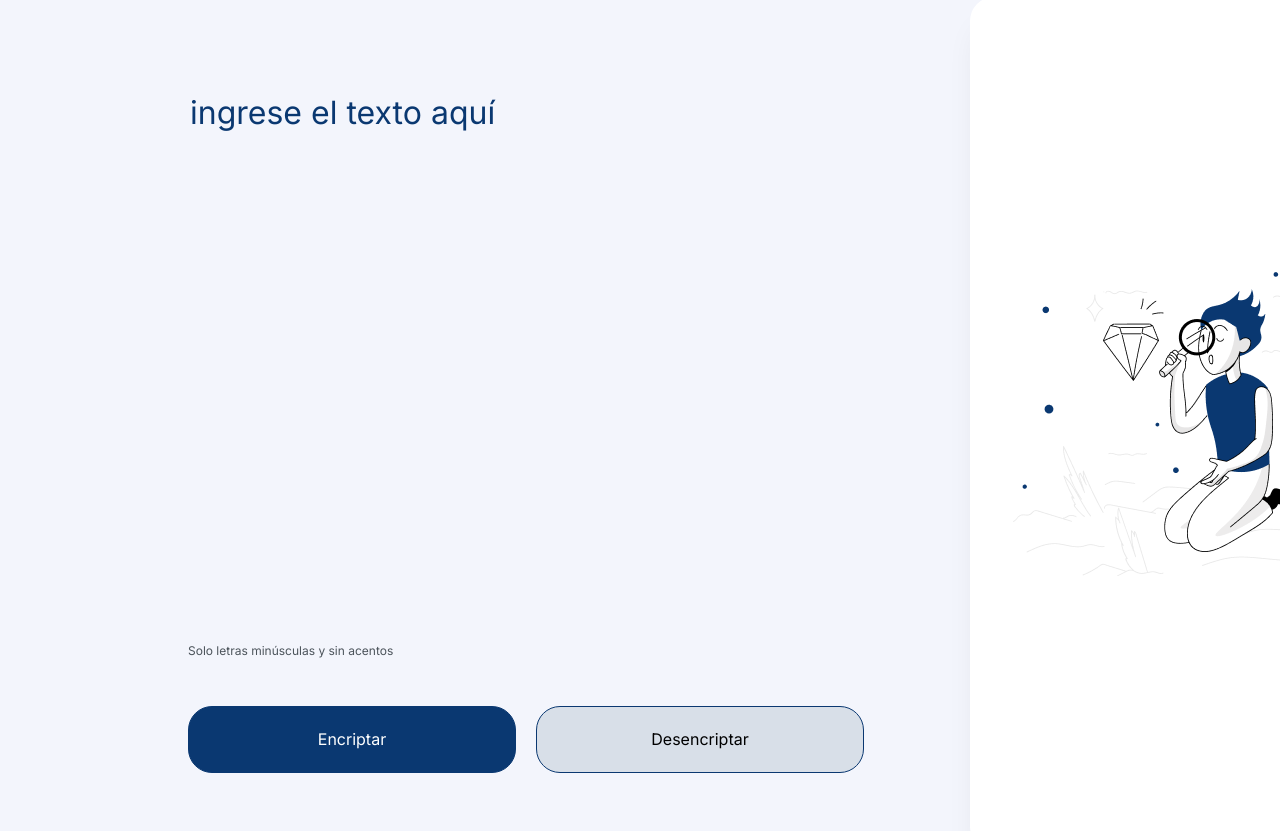
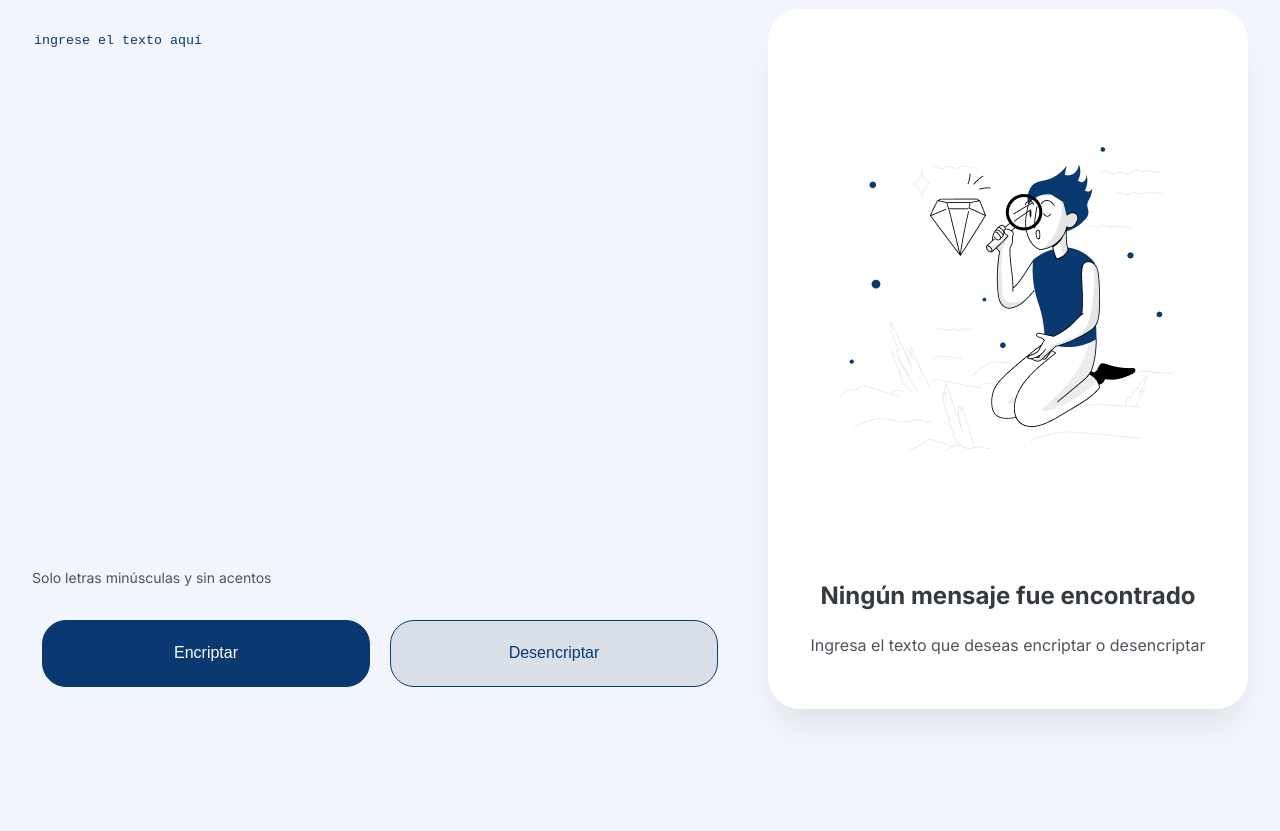
Before and after one commit to alerileri/Encriptador_Alura_Challenge, a website: page src/index.html in a window 1280 px wide. Shown: the part 92-923 px from the top of the page. After the commit the page ends 871 px from the top, so only its background shows below. Drawn offline with Linux system fonts and the light colour scheme.

Commit message:
Add new style configuration

```diff
--- a/src/index.html
+++ b/src/index.html
@@ -1,12 +1,13 @@
 <!DOCTYPE html>
 <html>
+
 <head>
     <meta charset="utf-8">
     <meta name="viewport" content="width=device-width, initial-scale=1">
     <link rel="stylesheet" href="style.css">
     <link rel="preconnect" href="https://fonts.googleapis.com">
     <link rel="preconnect" href="https://fonts.gstatic.com" crossorigin>
-        <link href="https://fonts.googleapis.com/css2?family=Inter:wght@100;200;400&display=swap" rel="stylesheet">
+    <link href="https://fonts.googleapis.com/css2?family=Inter:wght@100;200;400;700&display=swap" rel="stylesheet">
     <title>Encriptador</title>
 </head>
 
@@ -14,9 +15,13 @@
     <header>
         <img class="logo" src="../img/alura_vector.png" alt="alura logo">
     </header>
+
     <main>
-            <section>
-                <textarea class="text-area" style="resize: none" cols="30" rows="10" placeholder="Ingrese el texto aquí"></textarea>
+
+        <div class="section-container-textarea">
+            <section class="section-textarea">
+                <textarea class="text-area" style="resize: none" cols="30" rows="10"
+                    placeholder="Ingrese el texto aquí"></textarea>
                 <div>
                     <h6 class="informacion">Solo letras minúsculas y sin acentos</h6>
                 </div>
@@ -25,22 +30,17 @@
                     <button class="btn-desencriptar" onclick="btnDesencriptar()">Desencriptar</button>
                 </div>
             </section>
+        </div>
 
-            <section>
+        <div class="section-container-mensaje">
+            <section class="section-mensaje">
                 <textarea class="mensaje" style="resize: none" cols="20" rows="10"></textarea>
-                <div class="div-copiar" style="display: none">
+                <h3>Ningún mensaje fue encontrado</h3>
+                <h5>Ingresa el texto que deseas encriptar o desencriptar</h5>                <div class="div-copiar" style="display: none">
                     <button class="btn-copiar" onclick="btnCopiar()">Copiar</button>
                 </div>
             </section>
-
-
-            <!--
-               <aside id="no-mensaje">
-                <img src="../img/Muñeco.png" alt="Muñeco buscando">
-                <p id="sin-mensaje" class="sin_mensaje">Ningún mensaje fue encontrado</p>
-                <p id="ingresa-texto" class="ingresa_texto">Ingresa el texto que desees encriptar o desencriptar.</p>
-            </aside>
-            -->
+        </div>
 
     </main>
 
--- a/src/style.css
+++ b/src/style.css
@@ -1,4 +1,11 @@
 *{
+
+    margin: 0;
+    padding: 0;
+    box-sizing: border-box;
+}
+
+body{
     background: #F3F5FC;
     font-family: 'Inter';
     font-weight: 400;
@@ -17,8 +24,16 @@
 
 main{
     display: flex;
+    justify-content: center;
+    align-items: center;
     margin-bottom: 50px;
-    margin-left: 180px;
+}
+
+.section-container-textarea, .section-container-mensaje {
+    display: flex;
+    align-items: center;
+    justify-content: center;
+    padding: 20px;
 }
 
 .text-area{
@@ -26,55 +41,74 @@ main{
     height: 510px;
     border: none;
     color:#0A3871;
-    margin-top: 90px;
     padding: 2px;
     text-transform: lowercase;
+    background-color: #F3F5FC;
 }
 
-::placeholder{
-    color: #0A3871;
+    ::placeholder{
+        color: #0A3871;
+    }
+        .text-area:focus{
+            outline: none;
+        }
+
+
+.section-mensaje{
+    position: relative;
+    text-align: center;
+    background: white;
+    border-radius: 32px;
+    box-shadow: 0px 24px 32px -8px rgba(0, 0, 0, 0.08);
+    padding: 40px;
 }
-    .text-area:focus{
-        outline: none;
-    }
+
 
 .mensaje{
     width: 400px;
-    height: 850px;
+    height: 500px;
     background: white;
-    border-radius: 32px;
+    border: none;
+    color:#0A3871;
     background-image: url("./img/Muñeco.png");
-    background-color: #FFFFFF;
     background-repeat: no-repeat;
-    border: none;
-    border-radius: 24px;
-    color:#0A3871;
-    margin-left: 98px;
-    padding-left: 20px;
-    position: fixed;
     background-position: center;
-    box-shadow: 0px 24px 32px -8px rgba(0, 0, 0, 0.08);
+    margin-bottom: 20px;
 }
 
 .mensaje:focus{
     outline: none;
 }
 
+h3{
+    margin-bottom: 10px;
+    color: #343A40;
+    text-align: center;
+    font-size: 24px;
+    font-weight: 800;
+    line-height: 120%;
+}
+
+h5{
+    font-size: 16px;
+    font-weight: 400;
+    color:#4C545B;
+
+}
+
 .botones{
-    display: flex;
+    display:flex;
+    justify-content: center;
     margin-top: 18px;
 }
 
 .informacion{
     color: #4C545B;
-    font-size: 12px;
+    font-size: 14px;
+    font-weight: 400;
 }
 
-.botones{
-display: flex;
-}
-
-.btn-encriptar{
+.btn-encriptar, .btn-desencriptar, .btn-copiar{
     background-color: #0A3871;
     border: 1px solid #0A3871;
     border-radius: 24px;
@@ -82,20 +116,14 @@ display: flex;
     cursor: pointer;
     height: 67px;
     width: 328px;
-    margin-right: 10px;
+    margin: 0 10px;
     font-size: 16px;
 }
 
 .btn-desencriptar{
-    height: 67px;
-    width: 328px;
-    cursor: pointer;
-    border-radius: 24px;
-    margin-left: 10px;
     font-size: 16px;
-    border-radius: 24px;
-    border: 1px solid #0A3871;
     background: #D8DFE8;
+    color: #0A3871;
 
 }
 
@@ -105,9 +133,32 @@ display: flex;
     border: 1px solid #0A3871;
     border-radius: 24px;
     height: 67px;
-    margin-left: 140px;
     position: absolute;
     width: 336px;
-    margin-top: 700px;
-    cursor: pointer;
+    bottom: 20px;
 }
+
+/*
+@media screen and (min-width: 201px) and (max-width: 420px) {
+    *{
+        background: green;
+    }
+}
+
+@media screen and (min-width: 421px) and (max-width: 750px) {
+    *{
+        background:pink;
+    }
+}
+
+@media screen and (min-width: 751px) and (max-width: 1200px) {
+    *{
+        background: lavender;
+    }
+}
+
+@media screen and (min-width: 1201px) {
+    *{
+        background: violet;
+    }
+}*/
```
Lines whose indentation alone changed are shown as unchanged.
